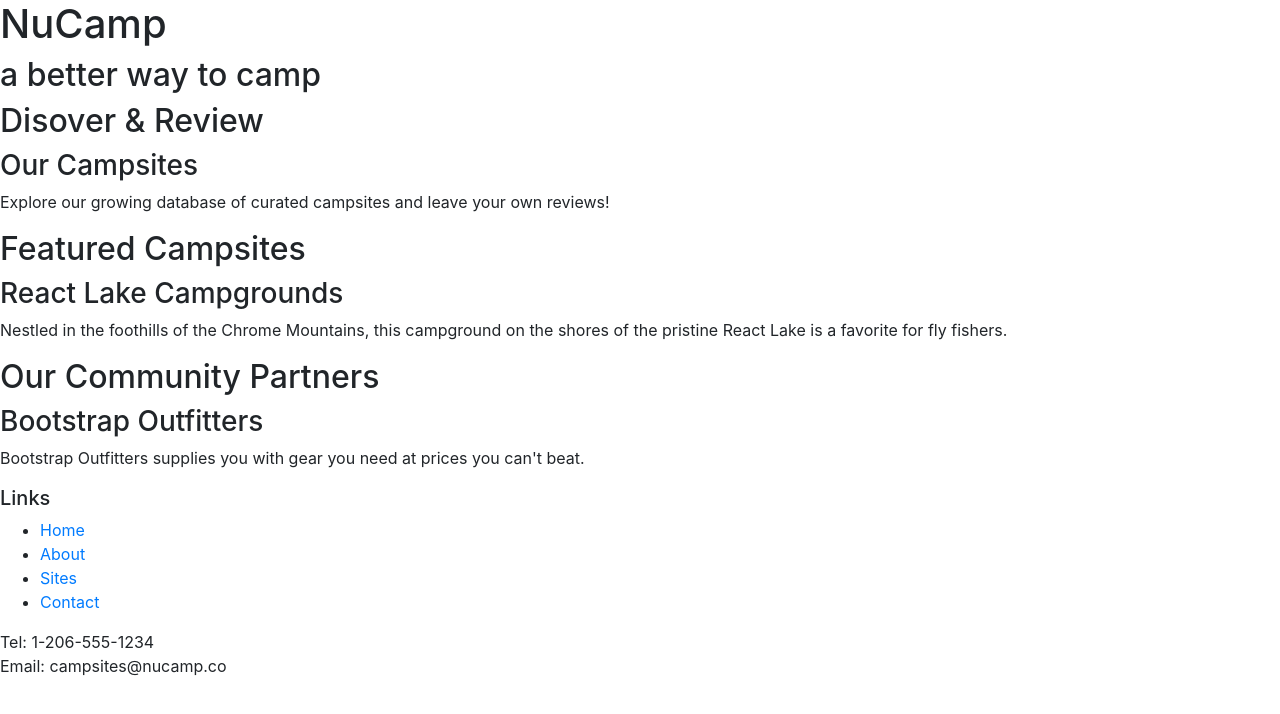
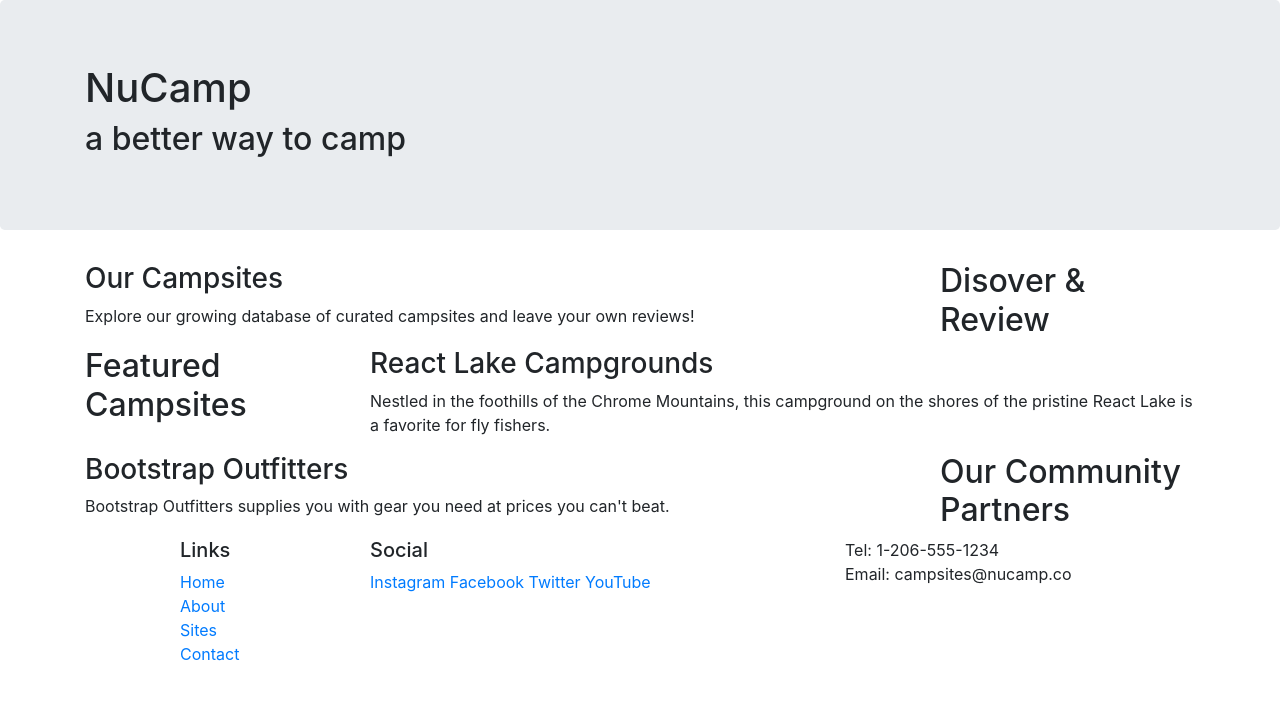
Before and after one commit to elahoda/My-First-BootStrap-Project, a website: page index.html in a window 1280 px wide. Drawn offline with nearby package versions, Linux system fonts and the light colour scheme.

Commit message:
Bootstrap grid w container row col

```diff
--- a/index.html
+++ b/index.html
@@ -13,54 +13,78 @@
 
     <body>
 
-        <header>
-            <div>
-                <h1>NuCamp</h1>
-                <h2>a better way to camp</h2>
+        <header class="jumbotron">
+            <div class="container">
+                <div class="row">
+                    <div class="col">
+                        <h1>NuCamp</h1>
+                        <h2>a better way to camp</h2>
+                    </div>
+                </div>
             </div>
         </header>
 
-
-        <div>
+    <div class="container">
+       <div class="row">
+          <div class="col-sm-4 order-sm-last col-md-3">
             <h2>Disover & Review</h2>
+          </div>
+          <div class="col">
             <h3>Our Campsites</h3>
             <p>Explore our growing database of curated campsites and leave your own reviews!</p>
+           </div>
         </div>
 
-        <div>
-            <h2>Featured Campsites</h2>
+        <div class="row">
+         <div class="col-sm-4 col-md-3">     <h2>Featured Campsites</h2>
+         </div>
+         <div class="col">
             <h3>React Lake Campgrounds</h3>
             <p>Nestled in the foothills of the Chrome Mountains, this campground on the shores of the pristine React Lake is a favorite for fly fishers.</p>
+        </div>
+        </div>
+
+        <div class="row">
+         <div class="col-sm-4 order-sm-last col-md-3">
+            <h2>Our Community Partners</h2>
+          </div>
+          <div class="col">
+            <h3>Bootstrap Outfitters</h3>
+            <p>Bootstrap Outfitters supplies you with gear you need at prices you can't beat.</p>
 
         </div>
-
-        <div>
-            <h2>Our Community Partners</h2>
-            <h3>Bootstrap Outfitters</h3>
-            <p>Bootstrap Outfitters supplies you with gear you need at prices you can't beat.</p>
         </div>
-
+    </div>
         <footer>
              <!-- jQuery must come first, then Popper.js, then the Bootstrap JavaScript plugins.-->
             <script src="node_modules/jquery/dist/jquery.slim.min.js"></script>
             <script src="node_modules/popper.js/dist/umd/popper.min.js"></script>
             <script src="node_modules/bootstrap/dist/js/bootstrap.min.js"></script>
 
-            <div>
+            <div class="container">
+                <div class="row">
+                  <div class="col=4 col-sm-2 offset-1">
                 <h5>Links</h5>
-                <ul>
+                <ul class="list-unstyled">
                     <li><a href="#">Home</a></li>
                     <li><a href="#">About</a></li>
                     <li><a href="#">Sites</a></li>
                     <li><a href="#">Contact</a></li>
-
                 </ul>
             </div>
-            <div>
+            <div class="col-6 col-sm-5">
+                    <h5>Social</h5>
+                    <a href="http://instagram.com/">Instagram</a>
+                    <a href="http://facebook.com/">Facebook</a>
+                    <a href="http://twitter.com/">Twitter</a>
+                    <a href="http://youtube.com/">YouTube</a>
+                </div>
+            <div class="col-sm-4">
                 Tel: 1-206-555-1234<br/>
                 Email: campsites@nucamp.co
             </div>
-
+        </div>
+    </div>
         </footer>
 
 
```
